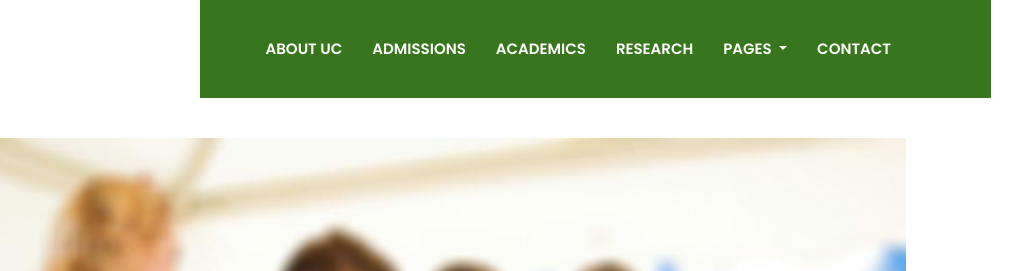
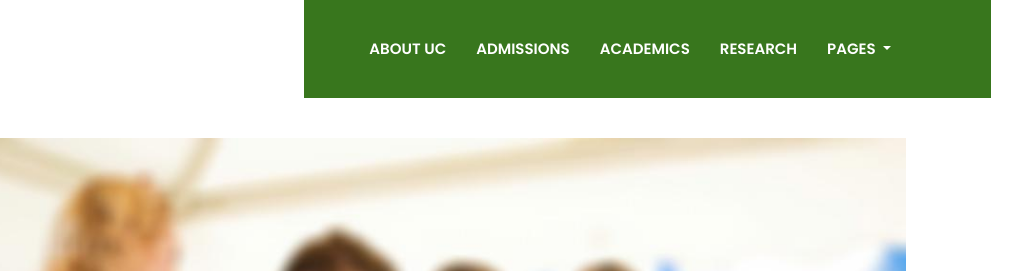
Before and after one commit to JubacAwal/UC-Website, a plain HTML site: page course-single.html in a window 1280 px wide. Shown: the top 271 px of the page, 289-1312 px from the left, 1023 px wide, since content can reach past the window. Drawn offline with Linux system fonts and the light colour scheme; some packages are replaced by stand-ins of ours.

Commit message:
Updated-2

```diff
--- a/course-single.html
+++ b/course-single.html
@@ -72,9 +72,7 @@
                 <a class="dropdown-item" href="latest.html">Latest @UC</a>
               </div>
             </li>
-            <li class="nav-item @@contact">
-              <a class="nav-link" href="contact.html">CONTACT</a>
-            </li>
+
           </ul>
         </div>
       </nav>
```
Also changed, not shown: latest-single.html (+1 -3 lines), latest.html (+1 -3 lines).
